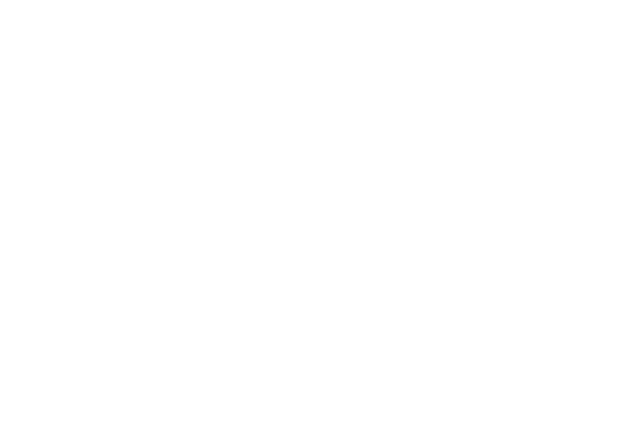
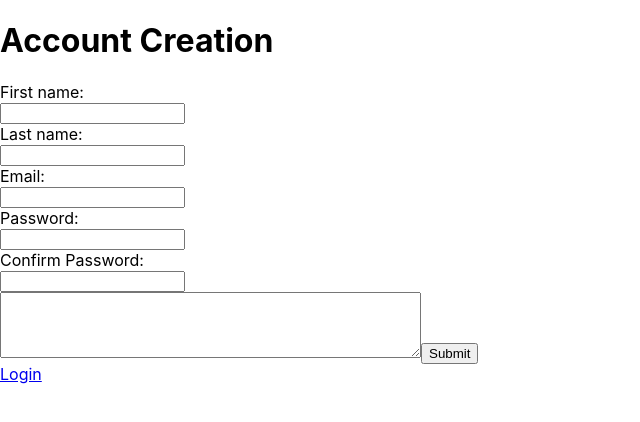
Before and after one commit to Tirth8695/eCommerce-Website-ReactJS, a React (Create React App) app: page /accountCreation in a window 1280 px wide. Before the commit this address had no page. Shown: the top 422 px of the page, without its empty margins (0-640 px from the left). Built offline with nearby package versions, Linux system fonts and the light colour scheme.

Commit message:
Account Creation and login page

```diff
--- /dev/null
+++ b/src/AccountCreation.js
@@ -0,0 +1,65 @@
+import { Link } from "react-router-dom";
+
+//accoutn creation page
+const AccountCreation = () => {
+
+    const handleRegister = () => {
+        const fname = document.getElementById("fname").value;
+        const lname = document.getElementById("lname").value;
+        const email = document.getElementById("email").value;
+        const password = document.getElementById("password").value;
+        const confirmPassword = document.getElementById("confirmPassword").value;
+        const address = document.getElementById("address").value;
+        if (password !== confirmPassword) {
+            alert("Password does not match");
+            return;
+        }
+        //check if email already exists
+        const user = JSON.parse(localStorage.getItem("user"));
+        if (user !== null) {
+            if (user.email === email) {
+                alert("Email already exists");
+                return;
+            }
+            //check all fields are filled
+            if (fname === "" || lname === "" || email === "" || password === "" || confirmPassword === "" || address === "") {
+                alert("Please fill all fields");
+                return;
+            }
+            const user = {
+                fname: fname,
+                lname: lname,
+                email: email,
+                password: password,
+                address: address
+            };
+            localStorage.setItem("user", JSON.stringify(user));
+            alert("Account Created");
+        }
+
+    };
+
+
+    return (
+        <div className="accountCreation">
+            <h1>Account Creation</h1>
+            <div>
+                <label for="fname">First name:</label><br />
+                <input type="text" id="fname" name="fname" /><br />
+                <label for="lname">Last name:</label><br />
+                <input type="text" id="lname" name="lname" /><br />
+                <label for="email">Email:</label><br />
+                <input type="text" id="email" name="email" /><br />
+                <label for="password">Password:</label><br />
+                <input type="text" id="password" name="password" /><br />
+                <label for="confirmPassword">Confirm Password:</label><br />
+                <input type="text" id="confirmPassword" name="confirmPassword" /><br />
+                <textarea id="address" name="address" rows="4" cols="50"/>
+                <input type="submit" value="Submit" onClick={handleRegister} />
+            </div>
+            <Link to="/login">Login</Link>
+        </div>
+
+    );
+}
+export default AccountCreation;
--- a/src/App.js
+++ b/src/App.js
@@ -4,6 +4,8 @@ import React from 'react';
 import {BrowserRouter as Router, Route, Routes } from 'react-router-dom';
 import Description from './Description';
 import Cart from './Cart';
+import AccountCreation from './AccountCreation';
+import Login from './Login';
 
 
 function App() {
@@ -13,7 +15,8 @@ function App() {
           <Route exact path="/" element={<Home/>} />
           <Route exact path="/description" element={<Description/>} />
           <Route exact path="/cart" element={<Cart/>} />
-
+          <Route exact path="/accountCreation" element={<AccountCreation/>} />
+          <Route exact path="/login" element={<Login/>} />
         </Routes>
     </Router>
   );
--- a/src/Cart.js
+++ b/src/Cart.js
@@ -107,11 +107,9 @@ function Cart(props) {
             <button onClick={handleCheckout}>CheckOut</button>
             <div>
                 <span id='checkTitle'></span>
-                <p>Total: {total}</p>
+                <p>Total: {total.toFixed(2)}</p>
             </div>
         </div>
-
-
     );
 }
 export default Cart;
--- a/src/Home.js
+++ b/src/Home.js
@@ -20,7 +20,8 @@ function Home() {
 
 
 
-    const addItemToCart = (item) => {
+    const addItemToCart = (e, item) => {
+        e.preventDefault();
         const cart = localStorage.getItem('cart');
         let cartItems = [];
         if (cart) {
@@ -36,8 +37,8 @@ function Home() {
         }
         localStorage.setItem('cart', JSON.stringify(cartItems));
         document.getElementById("sub").innerHTML = cartItems.length;
-        document.getElementById("addItemCart").innerHTML = "Added To Cart"
-        setTimeout(() => { document.getElementById("addItemCart").innerHTML = "Add To Cart" }, 2000);
+        e.target.innerHTML = "Added To Cart"
+        setTimeout(() => { e.target.innerHTML = "Add To Cart" }, 2000);
         setCart(cartItems);
     }
 
@@ -163,7 +164,7 @@ function Home() {
                             <img src={item.image} height={200} width={200} alt={item.name} />
                             <p>{item.price}</p>
                         </div>
-                        <button id="addItemCart" onClick={() => addItemToCart(item)}>Add to Cart</button>
+                        <button id="addItemCart" onClick={(e) => addItemToCart(e, item)}>Add to Cart</button>
                     </div>
                 ))}
             </div>
--- /dev/null
+++ b/src/Login.js
@@ -0,0 +1,52 @@
+// login page
+import React, { useState } from 'react';
+import { Link, useNavigate } from "react-router-dom";
+
+const Login = () => {
+    const navigate = useNavigate();
+    //fetch user data from local storage
+    const userData = localStorage.getItem('user');
+    let user = [];
+    if (userData) {
+        user = JSON.parse(userData);
+    } else {
+        user = [{
+            email: "assignment@gmail.com",
+            password: "111111",
+            fName: "Assignment",
+            lName: "1",
+            address: "Waterloo, ON",
+        }];
+        //save this data to local storage
+        localStorage.setItem('user', JSON.stringify(user));
+    }
+
+    const handleLogin = () => {
+        const email = document.getElementById("email").value;
+        const password = document.getElementById("password").value;
+        for (let i = 0; i < user.length; i++) {
+            if (email === user[i].email && password === user[i].password) {
+                //save data to local storage for logged in user
+                localStorage.setItem('loggedInUser', JSON.stringify(user[i]));
+                alert("Login Successful");
+                setTimeout(() => { navigate("/")  }, 1000);
+                return;
+            }
+        }
+        alert("Login Failed");
+    };
+    return (
+    <div>
+        <h1>Login</h1>
+        <div>
+            <label for="email">Email:</label><br />
+            <input type="text" id="email" name="email" /><br />
+            <label for="password">Password:</label><br />
+            <input type="password" id="password" name="password" /><br />
+            <input type="submit" value="Submit" onClick={handleLogin} />
+        </div>
+        <Link to="/accountCreation">Create Account</Link>
+    </div>
+ );
+}
+export default Login;
--- a/src/Navigation.js
+++ b/src/Navigation.js
@@ -1,4 +1,4 @@
-import React from "react";
+import React, {useEffect} from "react";
 import ShoppingCartIcon from "@material-ui/icons/ShoppingCart";
 import { useNavigate } from "react-router-dom";
 
@@ -7,14 +7,37 @@ function Navigation() {
   const handleCartOpen = () => {
     navigate("/cart");
   }
+
+  useEffect(() => {
+    //fetch loggedin user from local storage
+    const user = JSON.parse(localStorage.getItem('loggedInUser'));
+    //change login button to "hello, {name}" if user is logged in
+    if (user) {
+      console.log(user);
+      document.getElementById("login").innerHTML = "Hello, " + user.fName;
+    } else {
+      document.getElementById("login").innerHTML = "Login";
+      document.getElementById("logout").style.display = "none";
+    }
+  });
+
+  const handleLogout = () => {
+    //remove logged in user from local storage
+    localStorage.removeItem('loggedInUser');
+    //change login button to "login"
+    document.getElementById("login").innerHTML = "Login";
+    document.getElementById("logout").style.display = "none";
+    navigate("/");
+  };
+
   return (
     <div>
       <nav>
                 <ul>
                     <li><a href="Home">Home</a></li>
-                    <li><a href="Login">Login</a></li>
-                    <li><a href="Logout">Logout</a></li>
-          <ShoppingCartIcon onClick={handleCartOpen}/><sub id="sub"></sub>
+                    <li><a href="Login" id="login">Login</a></li>
+                    <li id="logout"><a style={{color:"#0000e4"}}onClick={handleLogout}>Logout</a></li>
+                    <ShoppingCartIcon onClick={handleCartOpen}/><sub id="sub"></sub>
                 </ul>
             </nav>
     </div>
```
